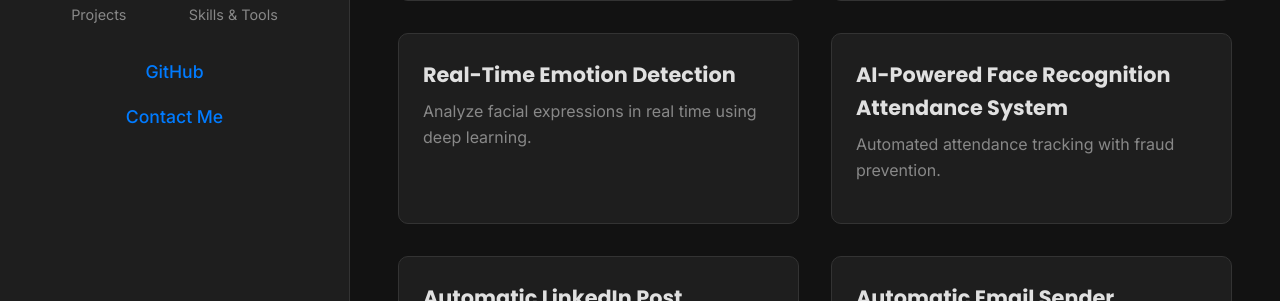
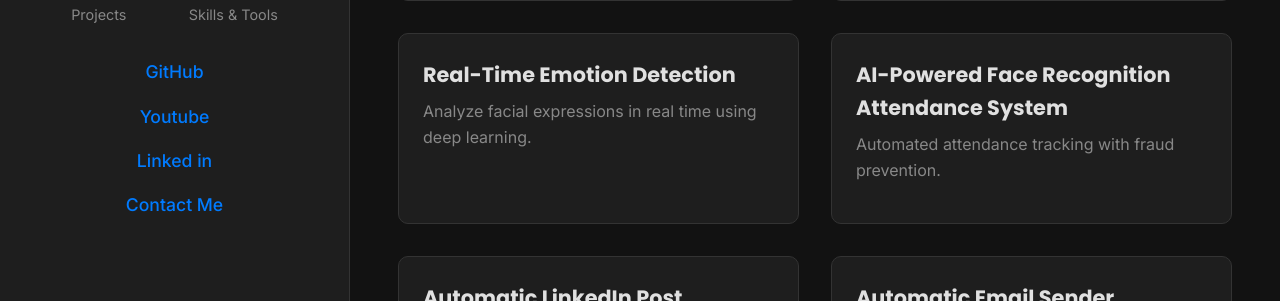
Before and after one commit to Muthumaniraj26/portfoliomuthumaniraj, a Jekyll site: the page built from index.html, in a window 1280 px wide. Shown: the part 475-776 px from the top of the page. Built offline with Jekyll 4.4.1, drawn with Linux system fonts in a browser that asks for light colours.

Commit message:
Update sidebar with YouTube and LinkedIn links
Added links to YouTube and LinkedIn in the sidebar.

```diff
--- a/_layouts/default.html
+++ b/_layouts/default.html
@@ -37,6 +37,8 @@
 
         <nav class="sidebar-nav">
           <a href="https://github.com/{{ site.github_username }}" target="_blank">GitHub</a>
+          <a href="https://www.youtube.com/@muthumanirajs" target="_blank">Youtube</a>
+          <a href="https://www.linkedin.com/in/muthumaniraj-sanjeevi/" target="_blank">Linked in</a>
           <a href="/#contact">Contact Me</a>
         </nav>
       </div>
```
